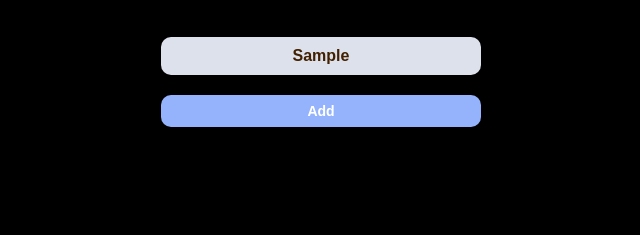
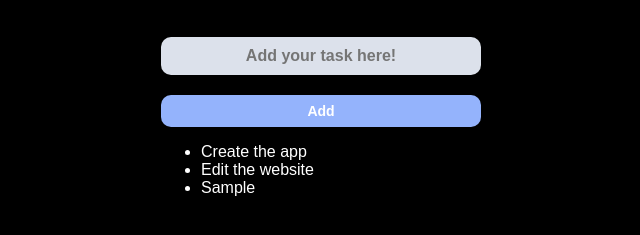
Before and after one commit to gursewaktrash/todoodle, a plain HTML site: page index.html in a window 1280 px wide. Both pictures are taken after typing "Sample" into the empty fields and a click on the button "Add". Shown: the part 91-326 px from the top of the page, without its empty margins (319-959 px from the left). Drawn offline with Linux system fonts and the light colour scheme; no server answers.

Commit message:
Added List to show data
Added List to show data

```diff
--- a/index.html
+++ b/index.html
@@ -13,6 +13,12 @@
       <h1 class="title">Todoodle ✍️</h1>
       <input type="text" id="input-field" placeholder="Add your task here!" />
       <button id="add-button">Add</button>
+
+      <!-- To show the list -->
+      <ul id="todoodle-list">
+        <li>Create the app</li>
+        <li>Edit the website</li>
+      </ul>
     </div>
 
     <script src="index.js" type="module"></script>
--- a/index.js
+++ b/index.js
@@ -15,6 +15,7 @@ const todoodleListInDB = ref(database, "todoodleList");
 
 const inputField = document.getElementById("input-field");
 const addbutton = document.getElementById("add-button");
+const todoodlelistItems = document.getElementById("todoodle-list");
 
 addbutton.addEventListener("click", function () {
   let inputvalue = inputField.value;
@@ -24,4 +25,15 @@ addbutton.addEventListener("click", function () {
 
   //Log the value from input to see if click button works
   console.log(inputvalue);
+
+  //Clear input field after add button clicked
+  clearInputField()
+
+  //Create a new <li> item with the inputvalue to the todoodle-list <ul>
+  todoodlelistItems.innerHTML +=  `<li>${inputvalue}</li>`
 });
+
+
+function clearInputField( ){
+    inputField.value = ""
+}
```
